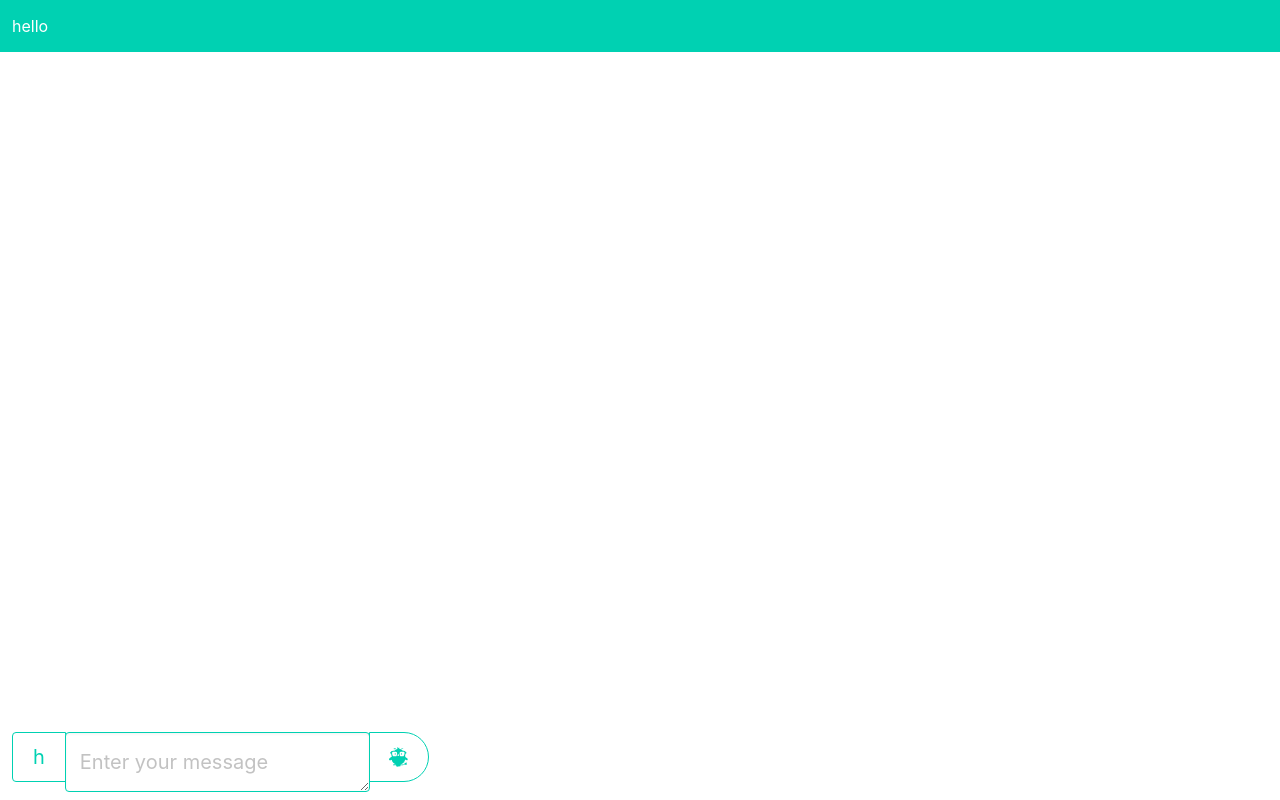
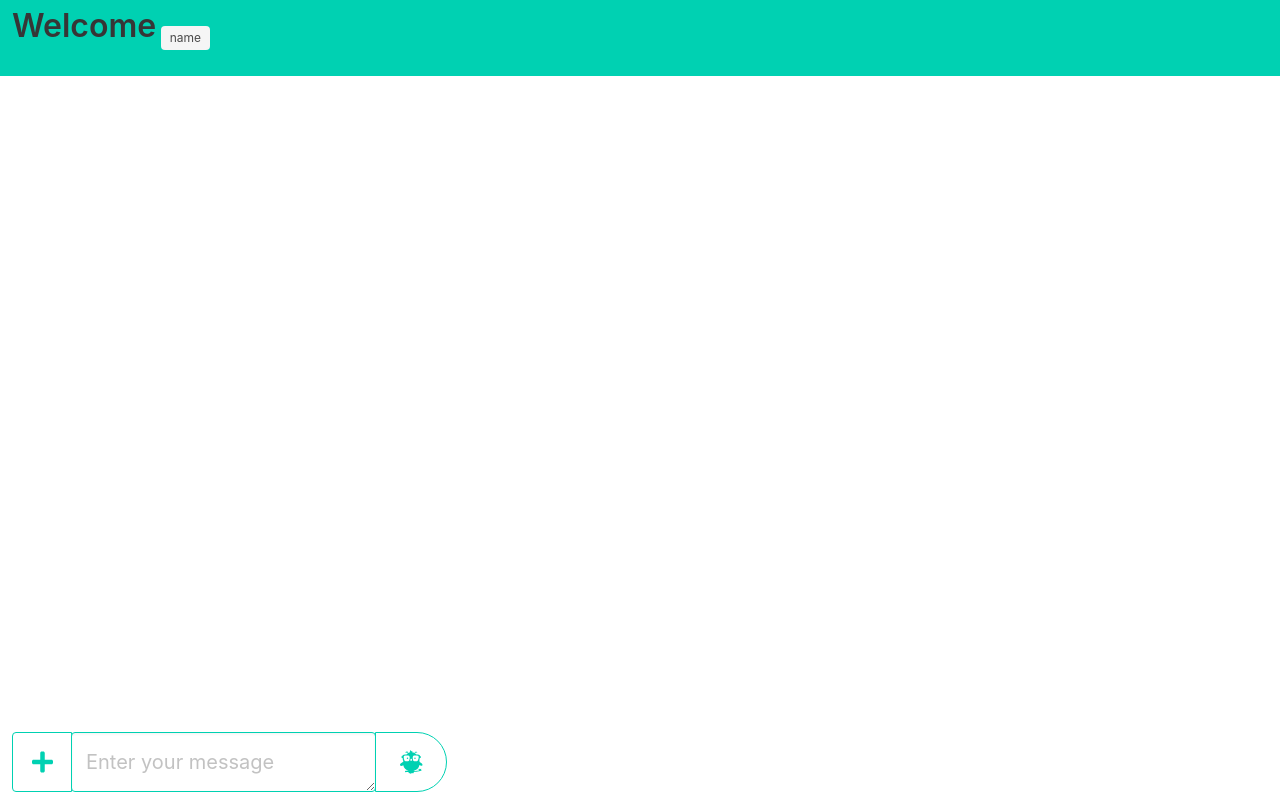
Before and after one commit to DRAGOONS-ARENA/j-j, a plain HTML site: page index.html in a window 1280 px wide. Drawn offline with nearby package versions, Linux system fonts and the light colour scheme.

Commit message:
Add files via upload

```diff
--- a/index.html
+++ b/index.html
@@ -4,7 +4,7 @@
 <title></title>
 
 <meta charset="utf-8" />
-<meta name="viewport" content="width=device-width, initial-scale=1"
+<meta name="viewport" content="width=device-width, initial-scale=1">
 
 <!---------- Firebase scripts ---------->
 <script src="https://www.gstatic.com/firebasejs/4.10.1/firebase-app.js"></script>
@@ -18,33 +18,50 @@
 
 </head>
 <body>
+
+<!---------- Navigation ---------->
 <nav class="navbar is-primary ">
 <div class="navbar-brand">
-<p class="navbar-item">hello</p>
+<div class="navbar-item">
+<h class="title is-3">Welcome</h>&nbsp
+<p id="name" class="tag">name</p>
+</div>
 <div class="navbar-burger">
 <i class="fas fa-cogs"></i>
 </div>
 </div>
 </nav>
+<!---------- ---------->
+
+<!---------- Message Container ---------->
+<section class="section">
+<div class="container">
+<ul id="list">
+</ul>
+</div>
+</section>
+<!----------- ---------->
 
 
 
-
+<!---------- space for message input---------->
 <nav>
 <div class="navbar is-fixed-bottom ">
 <div class="navbar-item">
 <div class="field has-addons has-addons-centered">
 
 <div class="control">
-<button class="button is-medium is-primary is-outlined">h</button>
+<button id="extra" class="button is-large is-primary is-outlined">
+<span class="icon"><i class="fas fa-plus"></i></span>
+</button>
 </div>
 
 <div class="control">
-<textarea class="textarea is-medium is-primary" placeholder="Enter your message" rows="1" style="min-height:1px;width:50%;"></textarea>
+<textarea id="textarea" class="textarea is-medium is-primary" placeholder="Enter your message" rows="1" style="min-height:1px;width:50%;"></textarea>
 </div>
 
 <div class="control">
-<button class="button is-medium is-primary is-rounded is-outlined">
+<button id="send" class="button is-large is-primary is-rounded is-outlined">
 <span class="icon"><i class="fab fa-earlybirds"></i></span>
 </button>
 </div>
@@ -53,6 +70,7 @@
 </div>
 </div>
 </nav>
+<!---------- ----------->
 
 
 
```
